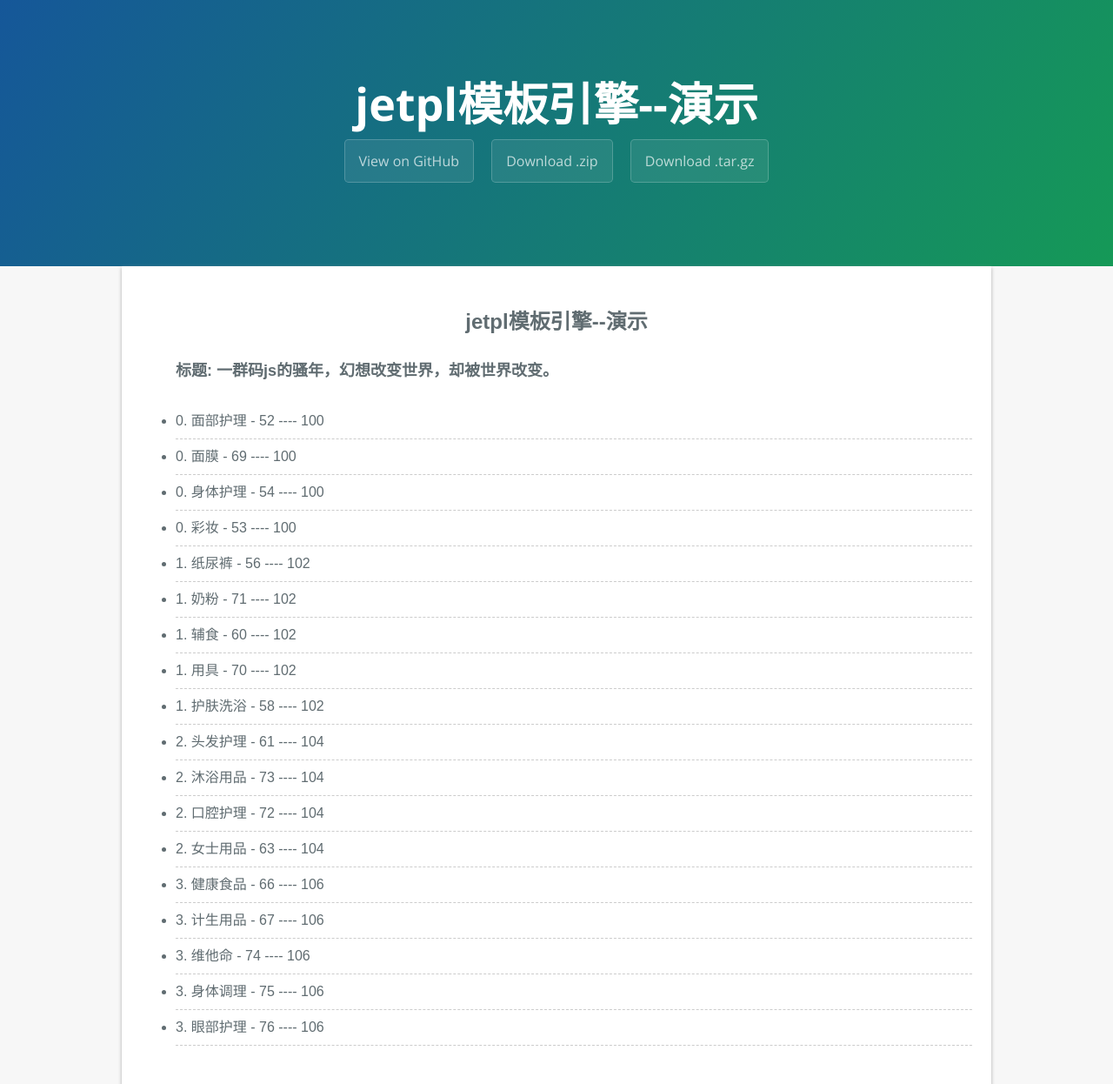
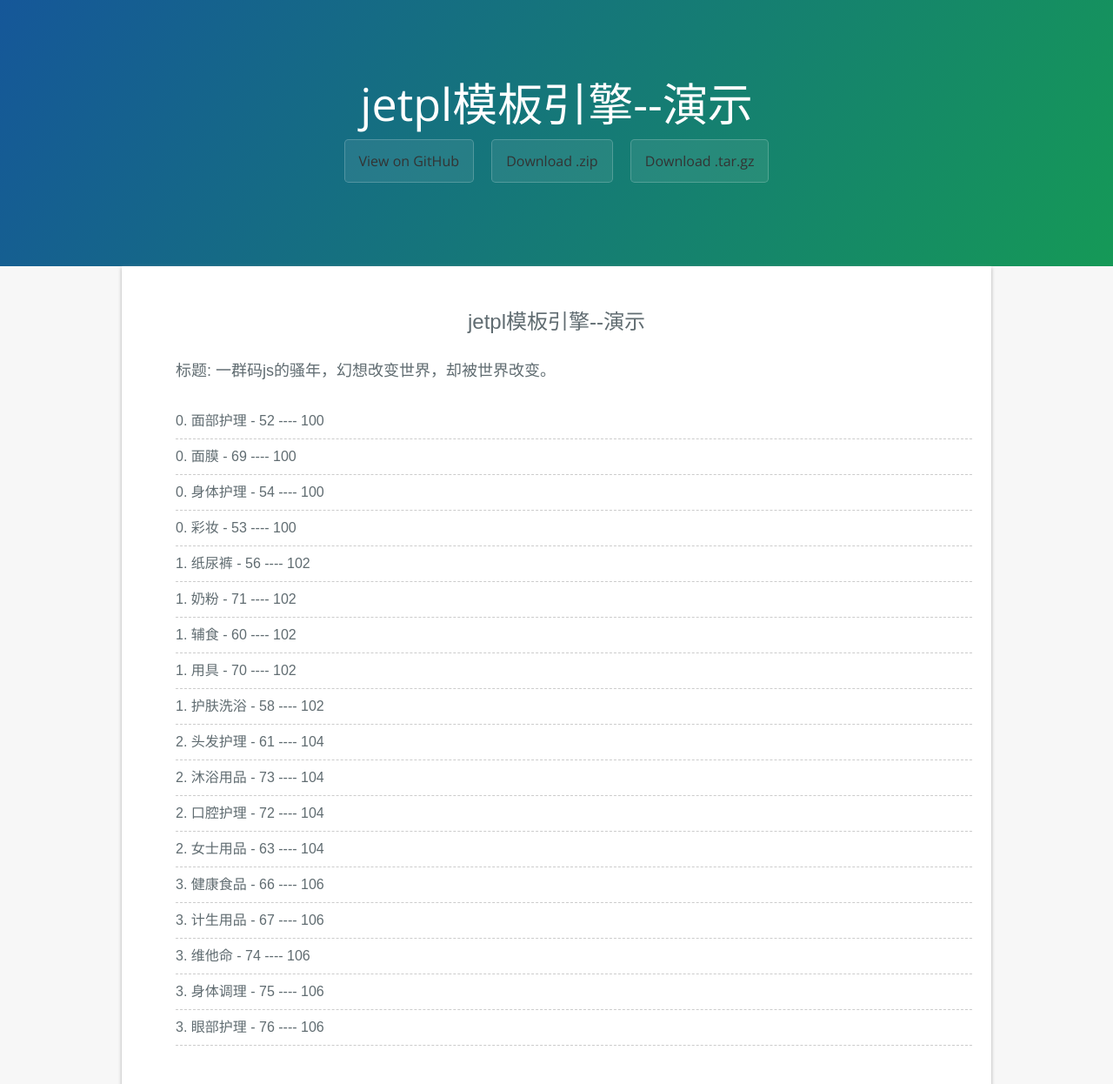
Before and after one commit to singod/jetpl, a plain HTML site: page index.html in a window 1280 px wide. Shown: the whole page at 87% size. Drawn offline with nearby package versions, Linux system fonts and the light colour scheme.

Commit message:
Update test.css

```diff
--- a/stylesheets/test.css
+++ b/stylesheets/test.css
@@ -1,3 +1,11 @@
+h1,h2,h3,h4,h5,h6,button,input,select,textarea{font-size:100%; font-weight:normal; font-style:normal;}
+ul,ol,li,dl{list-style-type:none;}         i,em{font-style:normal}     svg:not(:root){overflow:hidden}
+img{vertical-align:middle;border:0;-ms-interpolation-mode:bicubic;-webkit-tap-highlight-color:rgba(0,0,0,0);}
+a{color:#333;text-decoration: none;outline:none;}
+a:link {color:#333;}
+a:visited {color:#333;}
+a:hover {color:#c00;text-decoration:underline;}
+a:active{blr:expression(this.onFocus=this.blur())}
 .tc{text-align:center;}
 .f0{font-size:0;}  .f12{font-size:12px;}  .f14{font-size:14px;} .f16{font-size:16px;}  .f18{font-size:18px;}  .f20{font-size:20px;}   .f22{font-size:22px;}
 .f24{font-size:24px;}   .f26{font-size:26px;}   .f28{font-size:28px;}   .f30{font-size:30px;}
```
